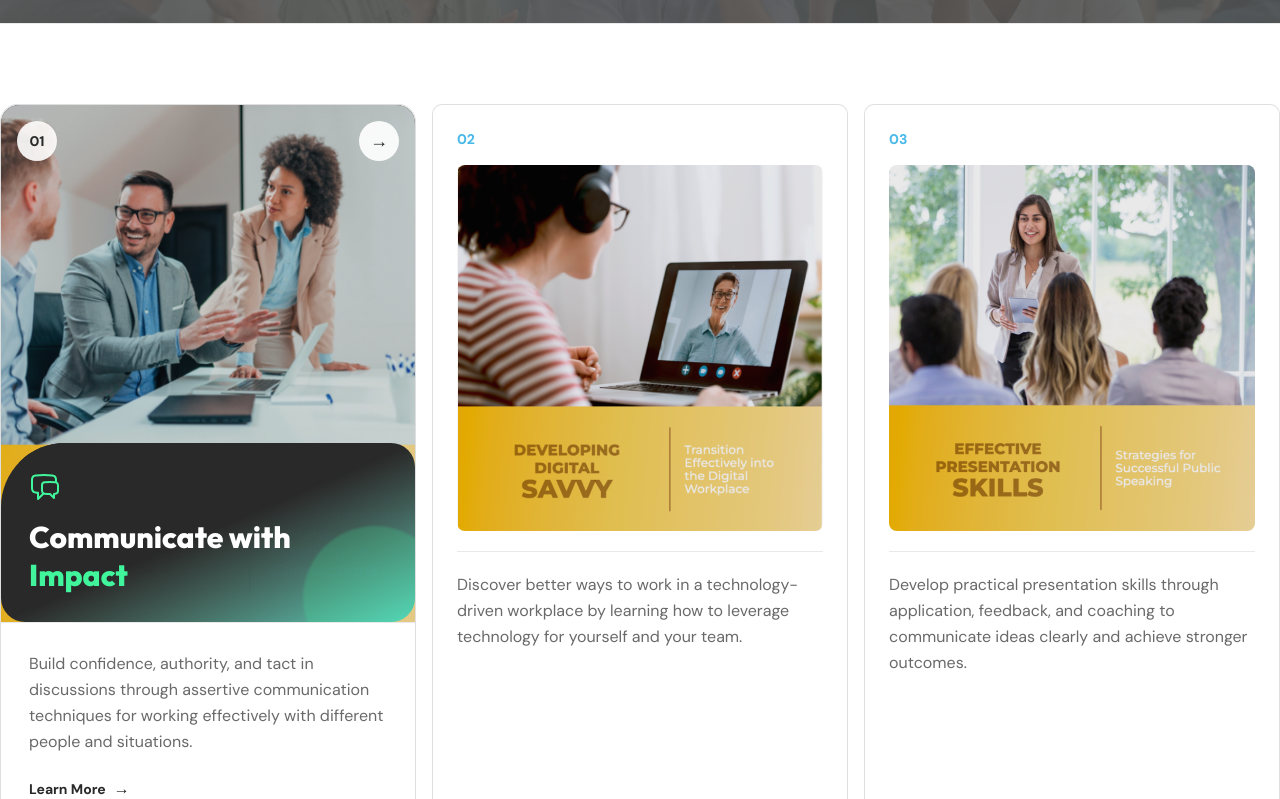
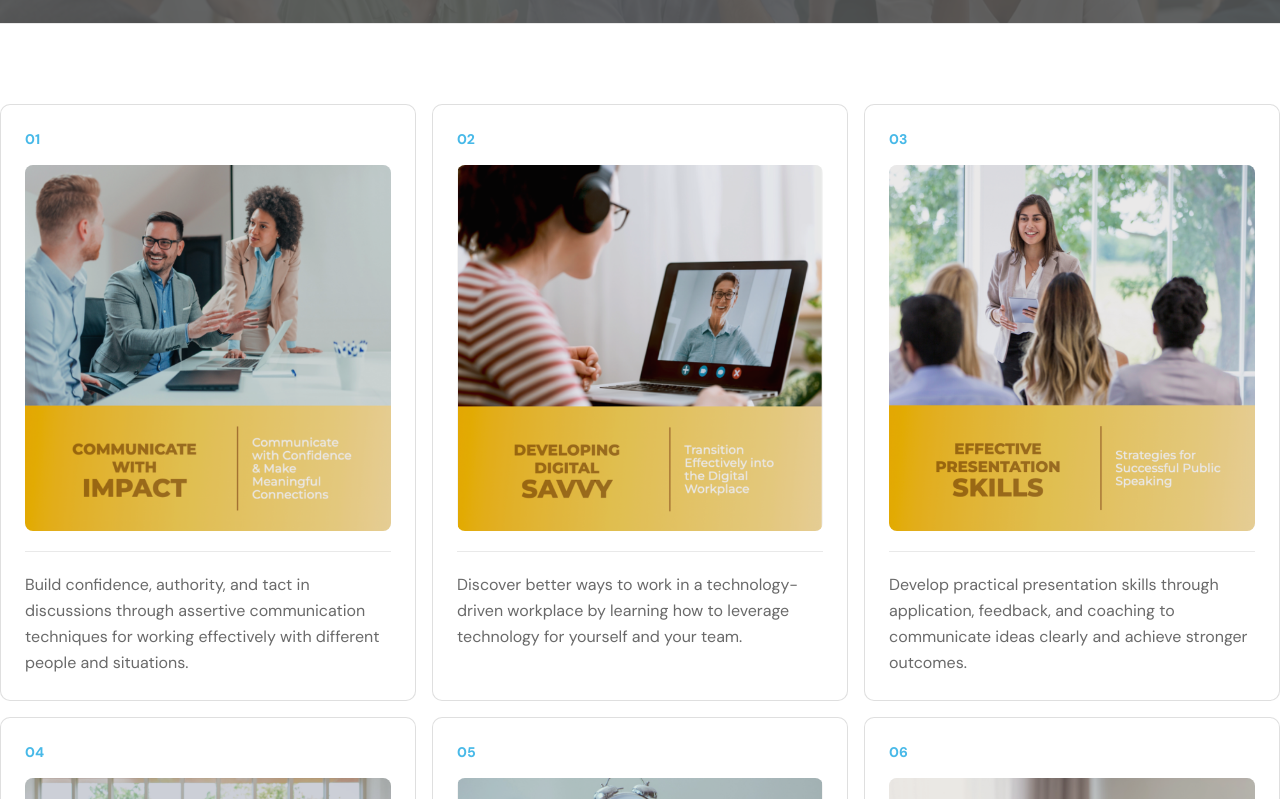
Before and after one commit to gabzy0423/The-Learning-Lab, a Next.js app: page /programs/personal-development in a window 1280 px wide. Shown: the part 421-1220 px from the top of the page. Built offline with nearby package versions, Linux system fonts and the light colour scheme.

Commit message:
Standardize Personal Development cards

```diff
--- a/app/programs/[category]/page.tsx
+++ b/app/programs/[category]/page.tsx
@@ -1,6 +1,5 @@
+import Image from "next/image";
 import { notFound } from "next/navigation";
-import Image from "next/image";
-import { ChatBubbleLeftRightIcon } from "@heroicons/react/24/outline";
 import { getProgram, programs } from "@/content/programs";
 
 export const instant = false;
@@ -83,44 +82,6 @@ export default async function CategoryPage({
           <div className="mx-auto max-w-[80rem] px-7 py-16 sm:px-10 lg:px-0 lg:py-20">
             <div className="grid gap-4 sm:grid-cols-2 lg:grid-cols-3">
               {personalDevelopmentCards.map((card, index) => (
-                index === 0 ? (
-                  <article
-                    key={card.image}
-                    className="group flex min-h-[36rem] flex-col overflow-hidden rounded-2xl border border-brand-charcoal/15 bg-white text-brand-charcoal transition-[border-color,transform,box-shadow] hover:-translate-y-1 hover:border-brand-turquoise hover:shadow-lg motion-reduce:transform-none motion-reduce:transition-none"
-                  >
-                    <div className="relative aspect-[4/5] overflow-hidden rounded-t-2xl bg-brand-charcoal">
-                      <Image
-                        src={card.image}
-                        alt="Communicate with Impact course visual"
-                        fill
-                        sizes="(min-width: 1024px) 33vw, (min-width: 640px) 50vw, 100vw"
-                        className="object-cover object-center transition-transform duration-700 ease-out group-hover:scale-105 motion-reduce:transform-none motion-reduce:transition-none"
-                      />
-                      <span aria-hidden="true" className="absolute left-4 top-4 inline-flex size-10 items-center justify-center rounded-full bg-brand-white/90 text-sm font-extrabold text-brand-charcoal">
-                        01
-                      </span>
-                      <span aria-hidden="true" className="absolute right-4 top-4 inline-flex size-10 items-center justify-center rounded-full bg-brand-white/90 text-lg font-bold text-brand-charcoal">
-                        →
-                      </span>
-                      <div className="absolute inset-x-0 bottom-0 isolate overflow-hidden rounded-[4rem_1.5rem_1.5rem_1.5rem] bg-gradient-to-br from-brand-charcoal via-brand-charcoal to-brand-turquoise/90 p-6 text-brand-white before:absolute before:-top-5 before:left-0 before:h-10 before:w-[72%] before:rounded-full before:bg-brand-charcoal sm:p-7">
-                        <span aria-hidden="true" className="pointer-events-none absolute -bottom-12 -right-8 z-0 size-36 rounded-full bg-brand-mint-green/20 blur-[1px]" />
-                        <div className="relative z-10">
-                          <ChatBubbleLeftRightIcon className="size-8 text-brand-mint-green" aria-hidden="true" />
-                          <h3 className="mt-4 max-w-xs font-heading text-2xl font-extrabold leading-tight sm:text-3xl">
-                            Communicate with <span className="text-brand-mint-green">Impact</span>
-                          </h3>
-                        </div>
-                      </div>
-                    </div>
-                    <div className="flex flex-1 flex-col border-t border-brand-charcoal/10 p-6 sm:p-7">
-                      <p className="text-base leading-relaxed text-brand-charcoal/70">{card.description}</p>
-                      <span className="mt-auto inline-flex items-center gap-2 pt-6 text-sm font-bold text-brand-charcoal">
-                        Learn More
-                        <span aria-hidden="true" className="text-base leading-none">→</span>
-                      </span>
-                    </div>
-                  </article>
-                ) : (
                 <article
                   key={card.image}
                   className="group flex min-h-[29rem] flex-col overflow-hidden rounded-lg border border-brand-charcoal/15 bg-white p-6 text-brand-charcoal transition-[border-color,transform,box-shadow] hover:-translate-y-1 hover:border-brand-turquoise hover:shadow-lg motion-reduce:transform-none motion-reduce:transition-none"
@@ -143,7 +104,6 @@ export default async function CategoryPage({
                     <p className="text-base leading-relaxed text-brand-charcoal/70">{card.description}</p>
                   </div>
                 </article>
-                )
               ))}
             </div>
           </div>
```
Also changed, not shown: 1 other file (tests, documents, lock files or other folders). Lines whose indentation alone changed are shown as unchanged.
